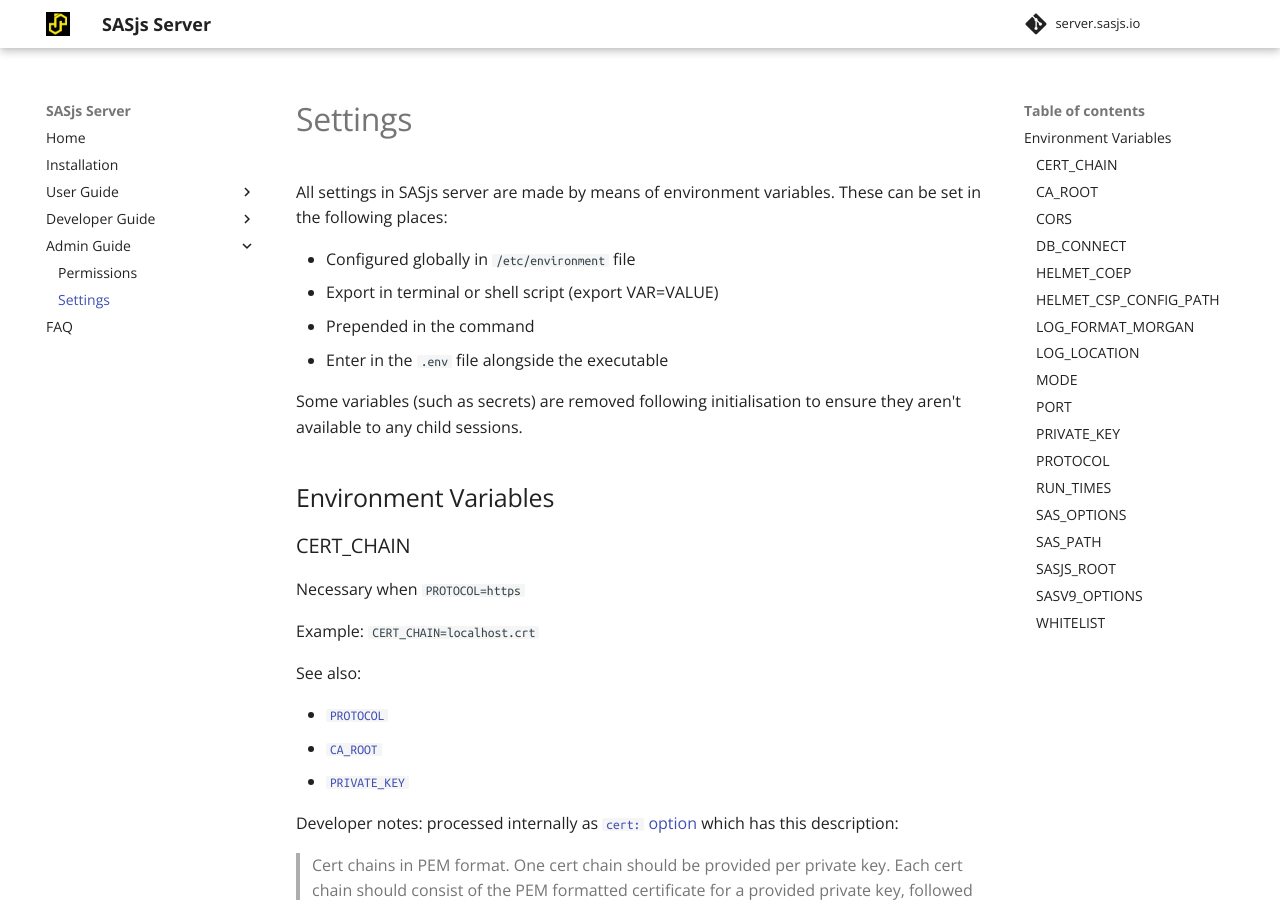
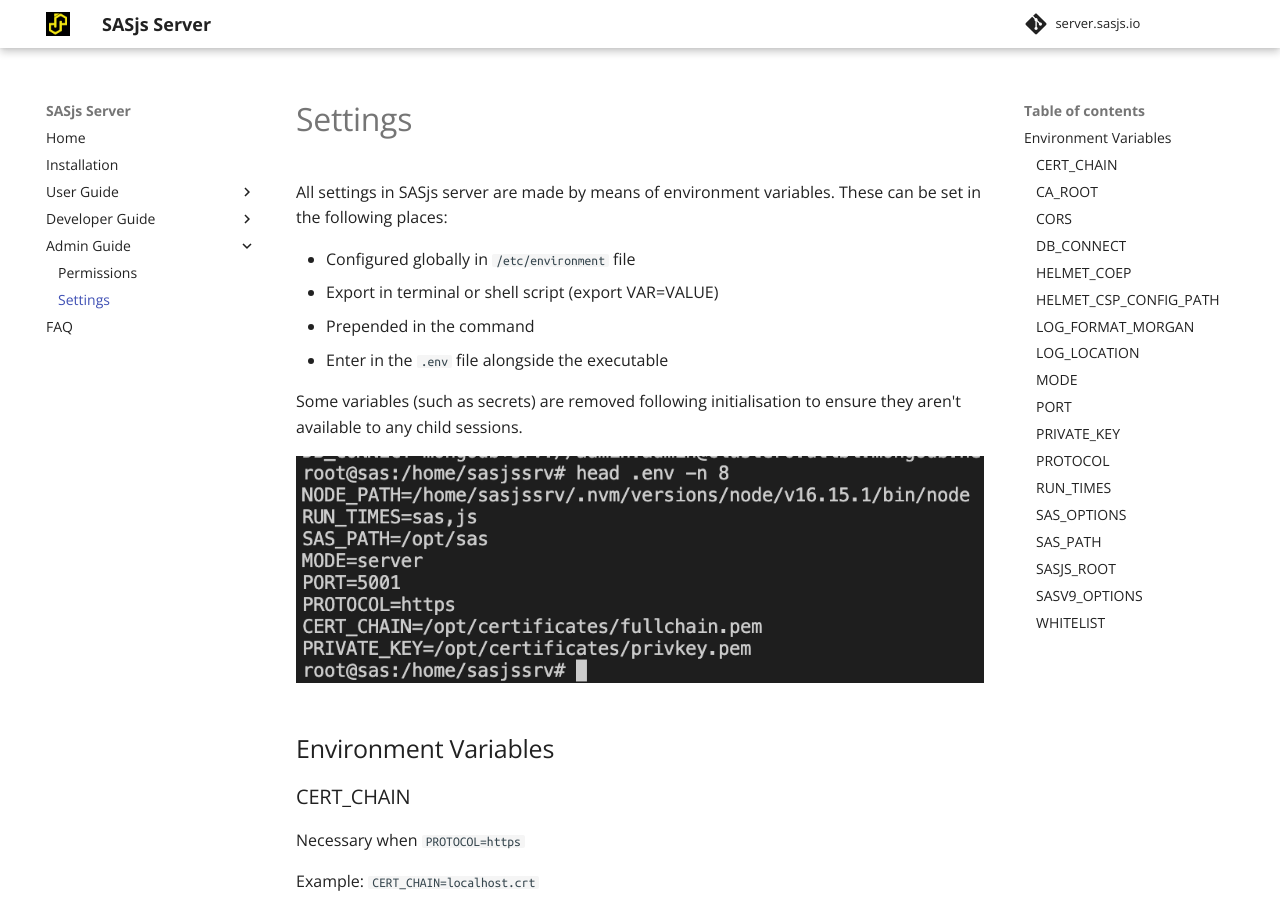
Before and after one commit to sasjs/server.sasjs.io, an MkDocs documentation site: the page built from docs/settings.md, in a window 1280 px wide and 900 px high. Built offline with MkDocs 1.6.1 and Material for MkDocs 9.7.7, drawn with Linux system fonts in a browser that asks for light colours; comment, search, counter and statistics services are not loaded.

Commit message:
chore: automated commit

```diff
--- a/docs/settings.md
+++ b/docs/settings.md
@@ -15,6 +15,7 @@
 
 Some variables (such as secrets) are removed following initialisation to ensure they aren't available to any child sessions.
 
+![](img/env.png)
 ## Environment Variables
 
 ### CERT_CHAIN
```
Also changed, not shown: docs/img/env.png (added).
